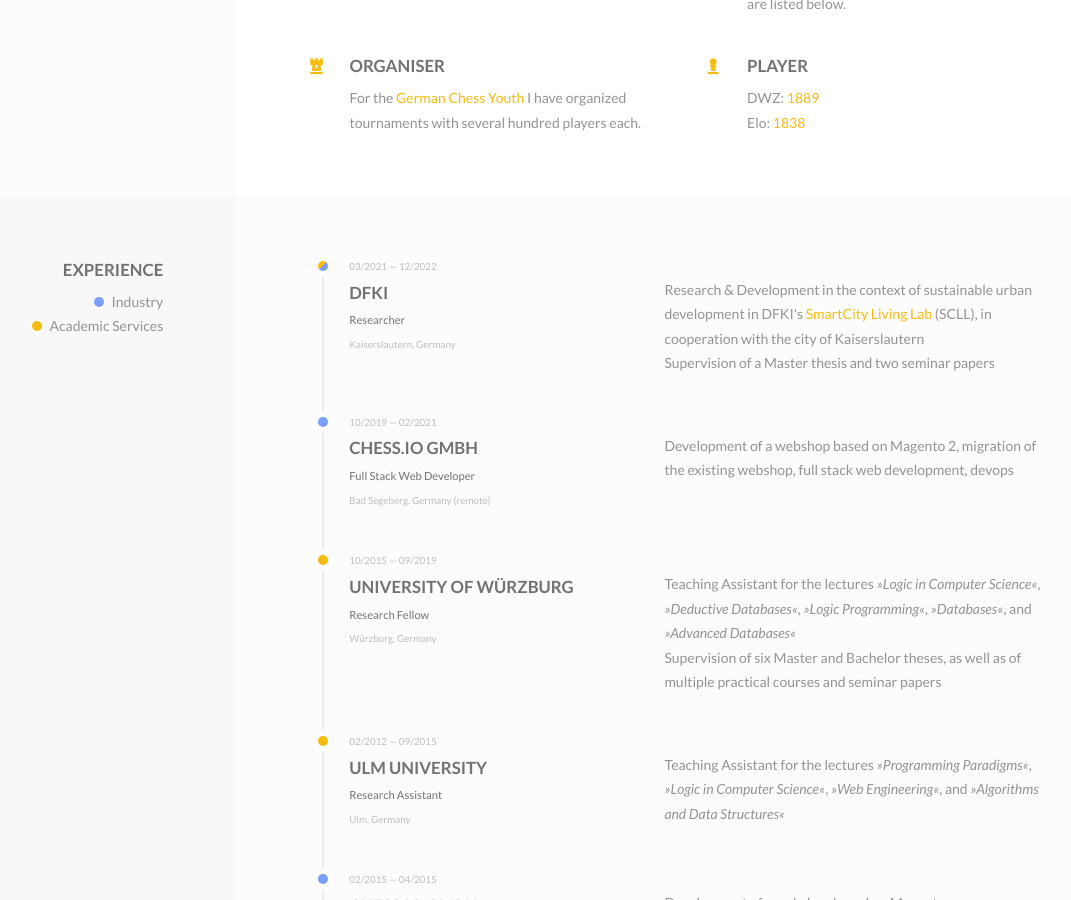
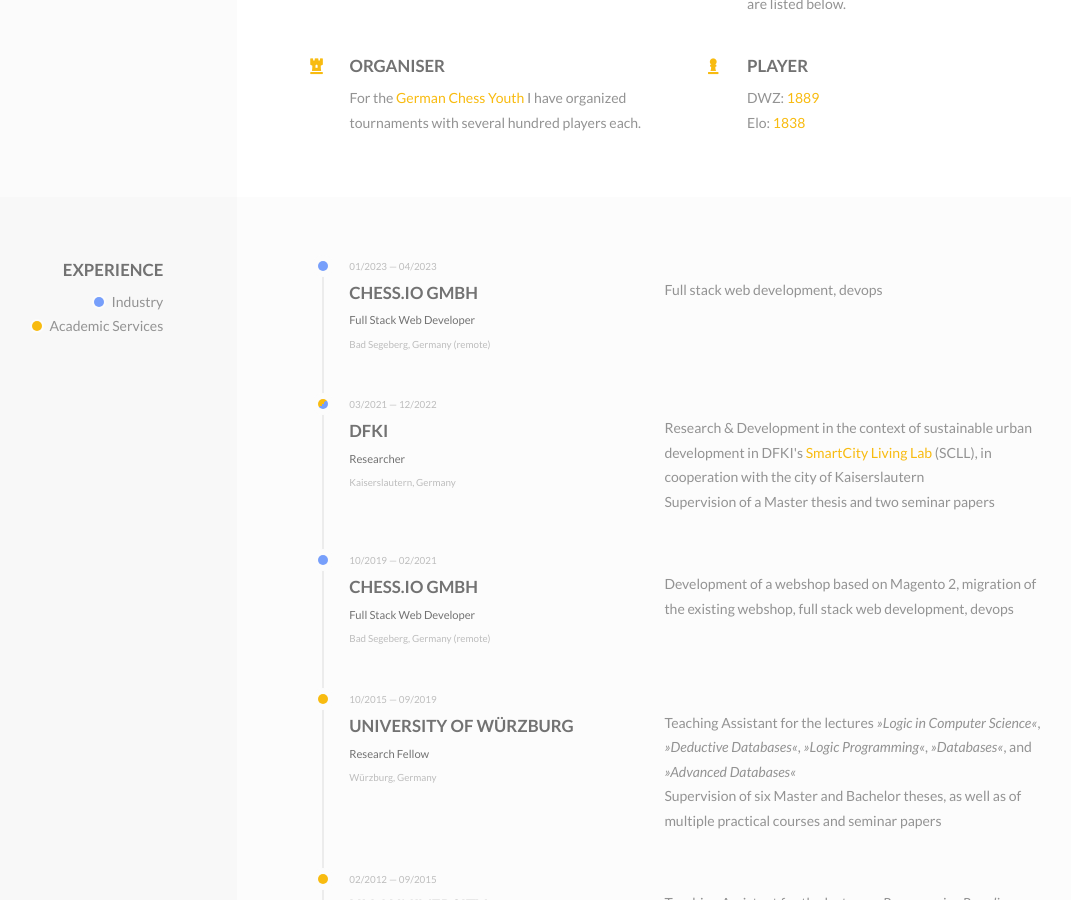
Before and after one commit to fnogatz/fnogatz.github.io, a Jekyll site: the page built from index.html, in a window 1280 px wide and 900 px high, scrolled down 1492 px. Shown: the whole window, without its empty margins (148-1219 px from the left). Built offline with Jekyll 4.4.1, drawn with Linux system fonts in a browser that asks for light colours; some web fonts are replaced; comment, search, counter and statistics services are not loaded.

Commit message:
Add current position at chess.io GmbH

```diff
--- a/index.html
+++ b/index.html
@@ -471,6 +471,30 @@ layout: home
         <div class="o-content">
           <div class="a-education-timeline c-timeline t-border-color">
             <div class="c-timeline__end t-border-color"></div>
+
+            <div class="c-timeline__item">
+              <div
+                class="c-timeline__point t-timeline__point t-secondary-bg"
+              ></div>
+              <div class="o-content">
+                <div class="o-grid">
+                  <div class="o-grid__col-md-5">
+                    <div class="c-work__timeframe">01/2023 &mdash; 04/2023</div>
+                    <h3 class="c-work__heading">chess.io GmbH</h3>
+                    <h4 class="c-work__title">Full Stack Web Developer</h4>
+                    <div class="c-work__location">
+                      Bad Segeberg, Germany (remote)
+                    </div>
+                  </div>
+                  <div class="o-grid__col-md-7">
+                    <p>Full stack web development, devops</p>
+                  </div>
+                </div>
+                <!-- /o-grid -->
+              </div>
+              <!-- /o-content -->
+            </div>
+            <!-- /c-timeline__item -->
 
             <div class="c-timeline__item">
               <div
```
